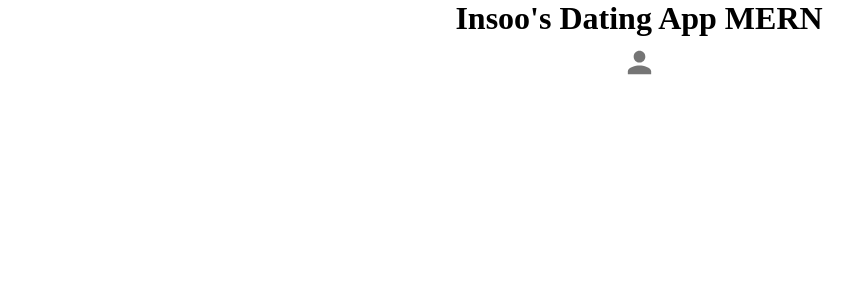
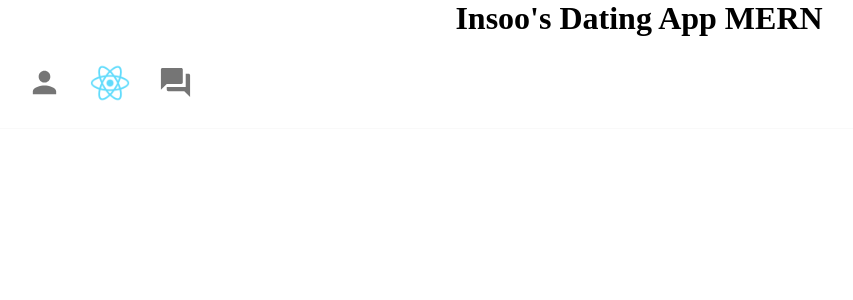
Before and after one commit to insoo223/merndate, a React (Create React App) app: page / in a window 1280 px wide. Shown: the top 300 px of the page, without its empty margins (1-854 px from the left). Built offline with nearby package versions, Linux system fonts and the light colour scheme.

Commit message:
creating a header component

```diff
--- /dev/null
+++ b/src/components/Header.css
@@ -0,0 +1,16 @@
+.header {
+	display: flex;
+	align-items: center;
+	justify-context: space-between;
+	z-index: 100;
+	border-bottom: 1px solid #f9f9f9;
+}
+
+.header_logo {
+	object-fit: contain;
+	height: 40px;
+}
+
+.header_icon {
+	padding: 20px;
+}
--- a/src/components/Header.js
+++ b/src/components/Header.js
@@ -1,7 +1,8 @@
 import React from 'react'
-//import './Header.css'
+import './Header.css'
+import IconButton from '@mui/material/IconButton';
 import PersonIcon from '@mui/icons-material/Person';
-import IconButton from '@mui/material/IconButton';
+import ForumIcon from '@mui/icons-material/Forum';
 
 const Header = () => {
 	return (
@@ -9,6 +10,10 @@ const Header = () => {
 			<IconButton>
 				<PersonIcon fontSize='large' className='header_icon'/>
 			</IconButton>
+			<img className='header_logo' src='logo192.png' alt='header'/>
+			<IconButton>
+				<ForumIcon fontSize='large' className='header_icon'/>
+			</IconButton>
 		</div>
 	) //return
 } //Header
```
